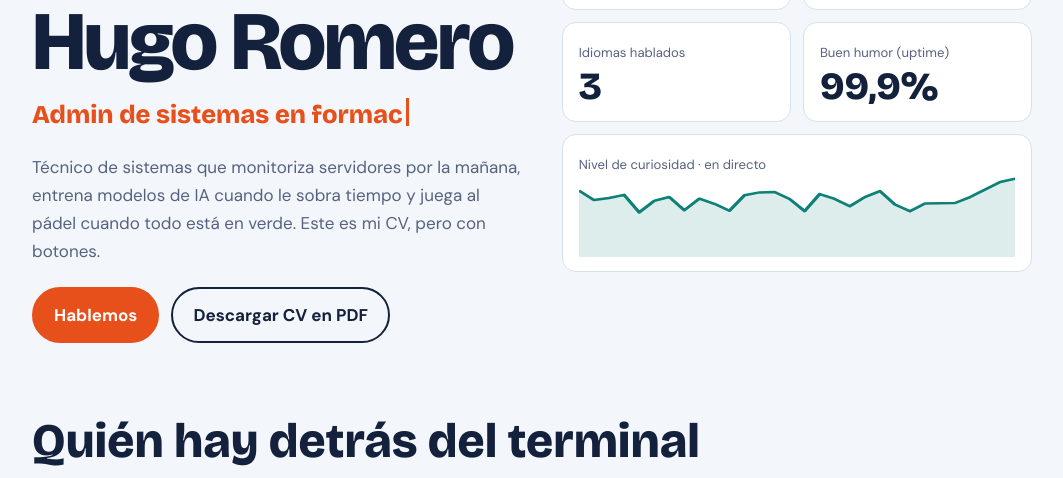
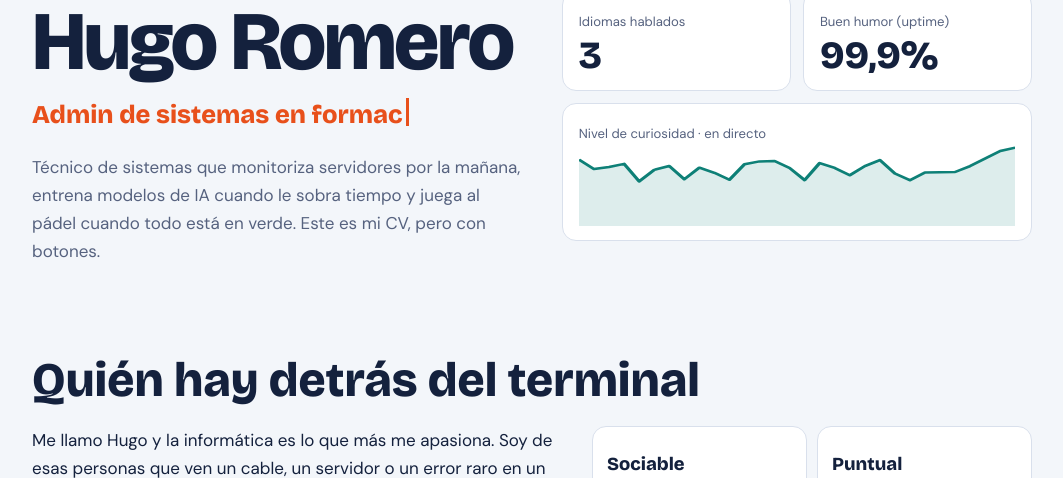
Before and after one commit to hugorobe99/hugorobe99.github.io-cv, a plain HTML site: page index.html in a window 1280 px wide. Shown: the part 267-745 px from the top of the page, without its empty margins (108-1171 px from the left). Drawn offline with nearby package versions, Linux system fonts and the light colour scheme.

Commit message:
Update index.html

```diff
--- a/index.html
+++ b/index.html
@@ -5,6 +5,7 @@
 <meta name="viewport" content="width=device-width, initial-scale=1">
 <title>Hugo Romero · Sistemas, datos e IA</title>
 <meta name="description" content="CV interactivo de Hugo Romero: técnico de soporte N2, administración de sistemas, datos, IA y desarrollo web.">
+<link rel="icon" type="image/svg+xml" href="./favicon.svg">
 <link rel="preconnect" href="https://fonts.googleapis.com">
 <link rel="preconnect" href="https://fonts.gstatic.com" crossorigin>
 <link href="https://fonts.googleapis.com/css2?family=Bricolage+Grotesque:opsz,wght@12..96,500;12..96,800&family=DM+Sans:wght@400;500;700&display=swap" rel="stylesheet">
@@ -144,10 +145,6 @@ footer{text-align:center;color:var(--mute);font-size:.9rem;padding:28px 20px 40p
     <h1>Hugo Romero</h1>
     <div class="role" id="role" aria-live="off"></div>
     <p class="lead" data-i18n="hero_lead">Técnico de sistemas que monitoriza servidores por la mañana, entrena modelos de IA cuando le sobra tiempo y juega al pádel cuando todo está en verde. Este es mi CV, pero con botones.</p>
-    <div class="cta">
-      <a class="btn main" href="#contacto" data-i18n="btn_talk">Hablemos</a>
-      <a class="btn" href="CV-HugoRomero.pdf" download data-i18n="btn_pdf">Descargar CV en PDF</a>
-    </div>
   </div>
   <div class="dash" aria-label="Dashboard">
     <div class="panel"><small data-i18n="stat_prac">Horas de prácticas</small><div class="v" data-n="800">0</div></div>
```
